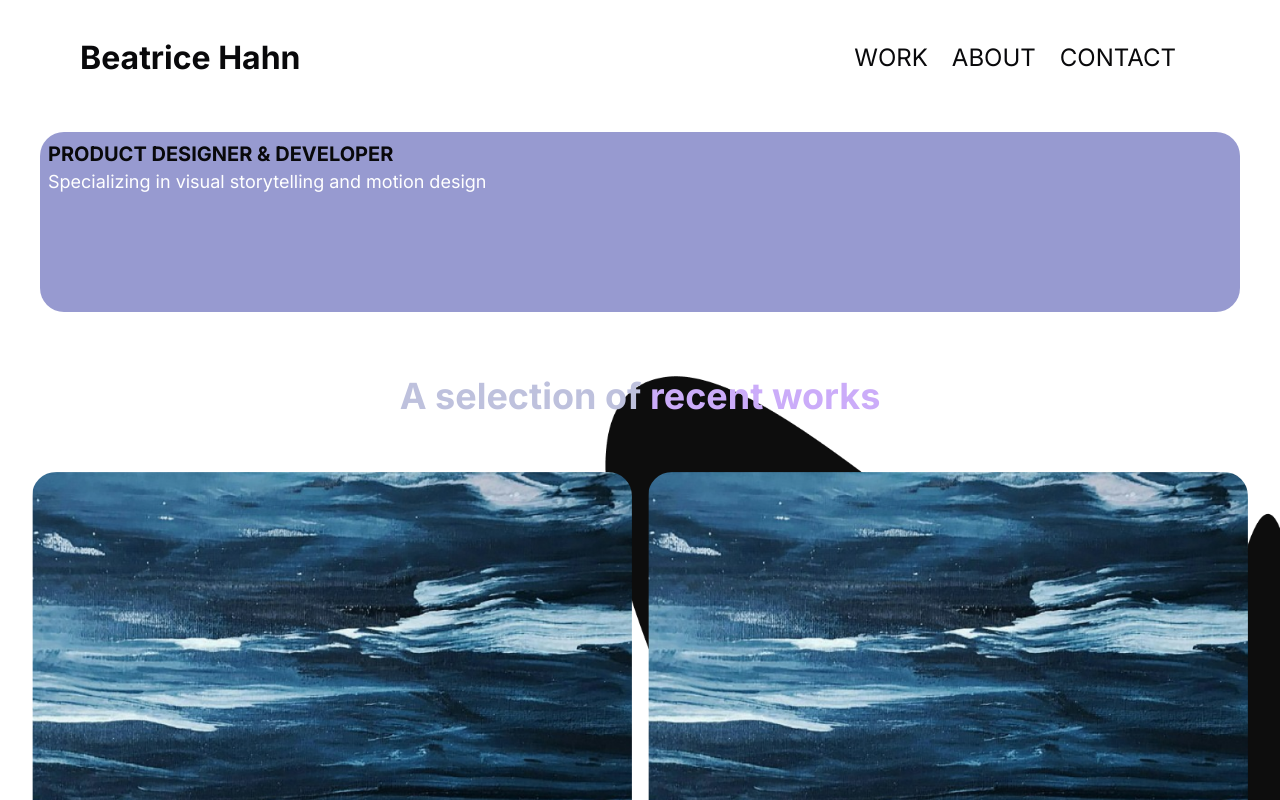
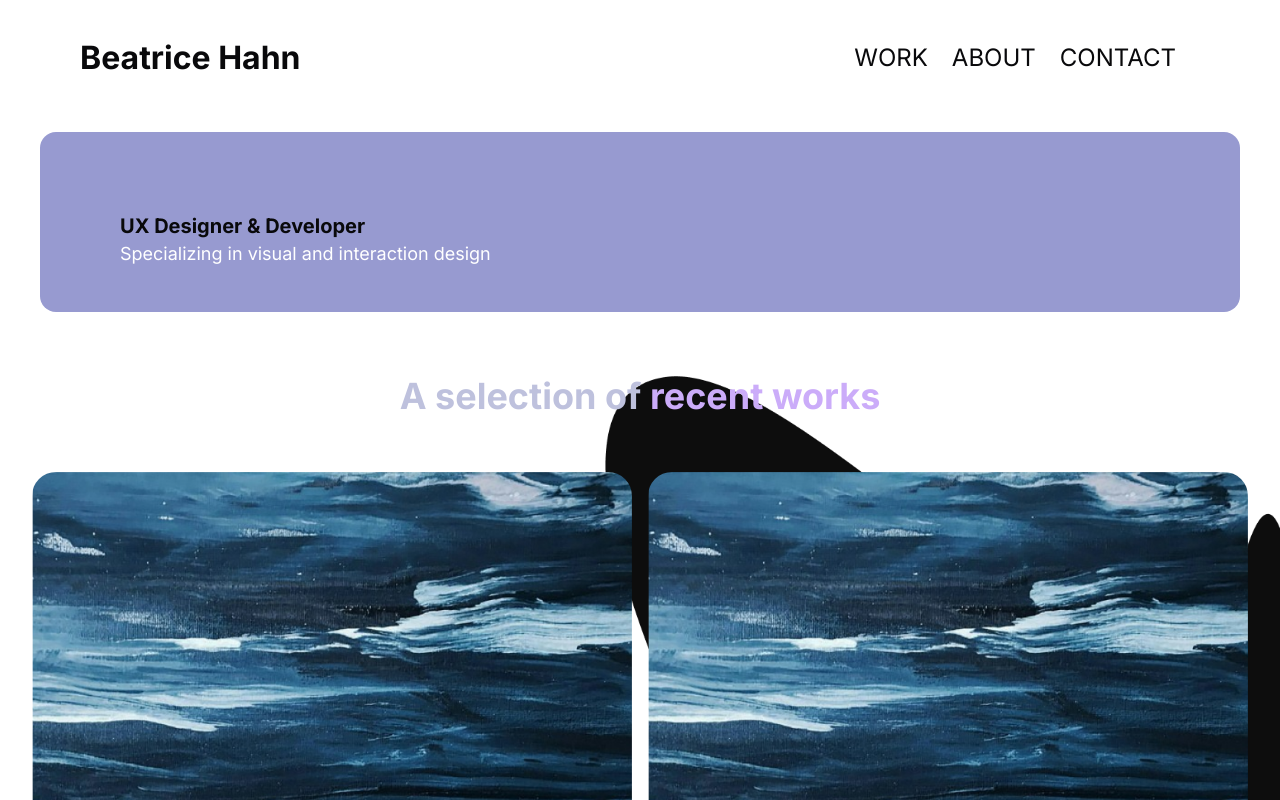
Before and after one commit to beatricehahn/nextjs-portfolio, a Next.js app: page / in a window 1280 px wide. Shown: the top 800 px of the page. Built offline with nearby package versions, Linux system fonts and the light colour scheme.

Commit message:
Update hero section placeholder

```diff
--- a/components/Hero2.tsx
+++ b/components/Hero2.tsx
@@ -1,8 +1,8 @@
 export const Hero2 = () => {
   return (
-    <div className='bg-hero h-[180px] w-full p-2 mb-2 rounded-[24px]'>
-        <h4 className='text-xl font-bold'>PRODUCT DESIGNER & DEVELOPER</h4>
-        <p className='text-white text-lg'>Specializing in visual storytelling and motion design</p>
+    <div className='bg-hero h-[180px] w-full p-20 mb-2 rounded-[16px]'>
+        <h4 className='text-xl font-bold'>UX Designer & Developer</h4>
+        <p className='text-white text-lg'>Specializing in visual and interaction design</p>
     </div>
   )
 }
```
